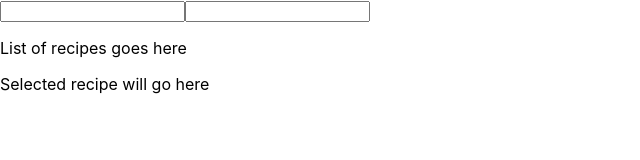
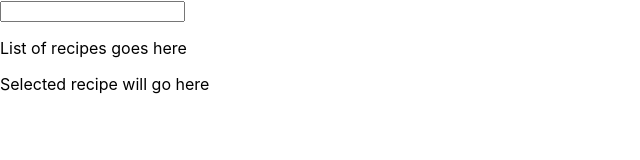
Before and after one commit to jakehowlett93/vegan-recipes, a React (Create React App) app: page / in a window 1280 px wide. Shown: the top 160 px of the page, without its empty margins (0-640 px from the left). Built offline with nearby package versions, Linux system fonts and the light colour scheme.

Commit message:
implement api search function

```diff
--- a/src/App.js
+++ b/src/App.js
@@ -6,10 +6,20 @@ import Recipe from './components/recipe';
 import RecipeList from './components/recipe_list';
 
 function App() {
+
+  const search = (term) => {
+    console.log(term);
+    const apiKey = process.env.REACT_APP_API_KEY;
+    const url = `https://api.spoonacular.com/recipes/complexSearch?query=${term}&number=10&diet=vegan&apiKey=${apiKey}`;
+    fetch(url)
+      .then((response) => response.json())
+      .then((json) => console.log(json));
+  };
+
   return (
     <div>
       <div className="left-scene">
-        <Search />
+        <Search search={search} />
         <RecipeList />
       </div>
       <div className="right-scene">
--- a/src/components/search.js
+++ b/src/components/search.js
@@ -1,13 +1,15 @@
 import React from 'react';
 
-const Search = () => {
+const Search = ({ search }) => {
+  const handleChange = (event) => {
+    search(event.target.value);
+  };
 
   return (
     <div>
-      <input type="text" />
-      <input type="text" />
+      <input type="text" onChange={handleChange} />
     </div>
   );
-}
+};
 
 export default Search;
```
Also changed, not shown: .eslintrc.js.
